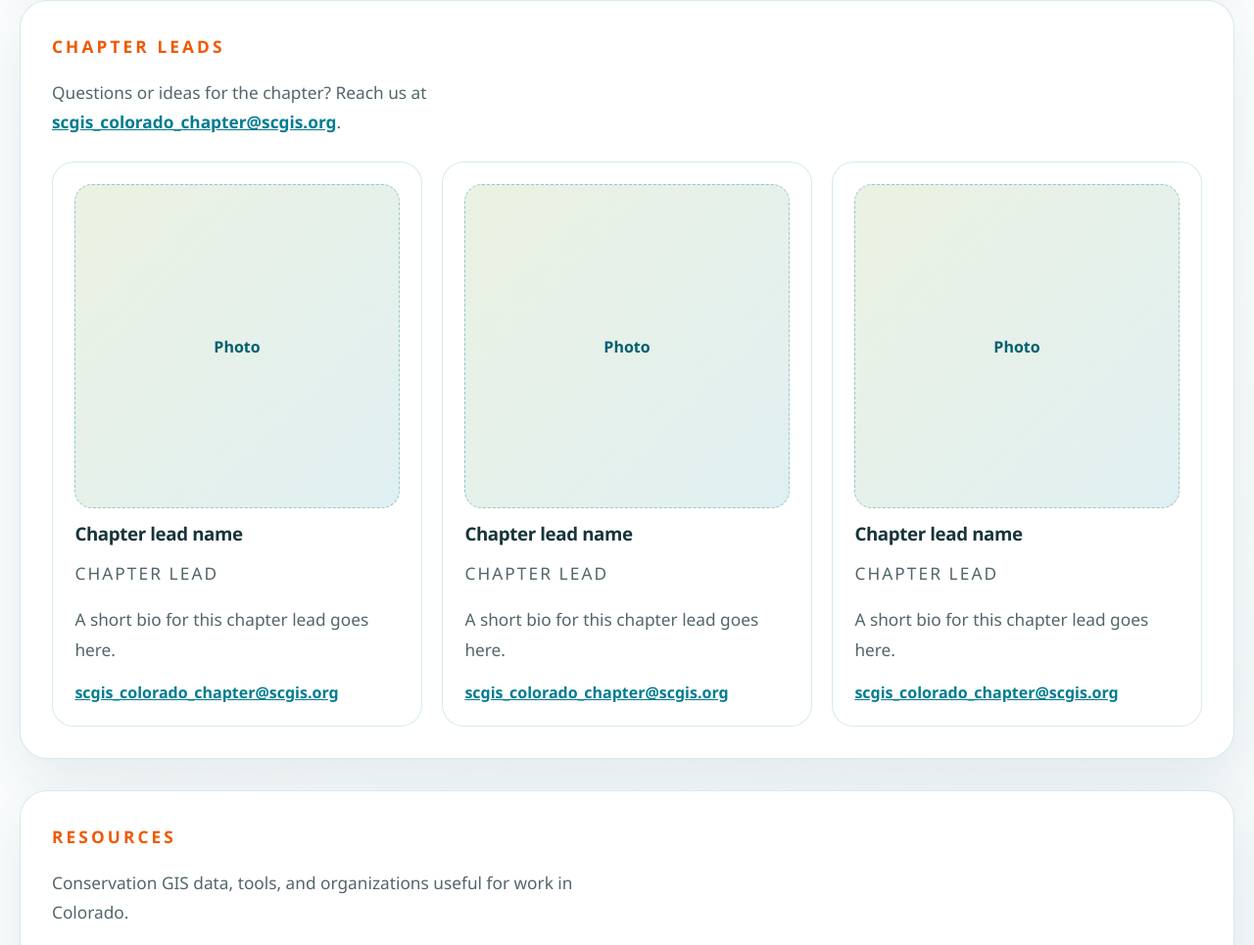
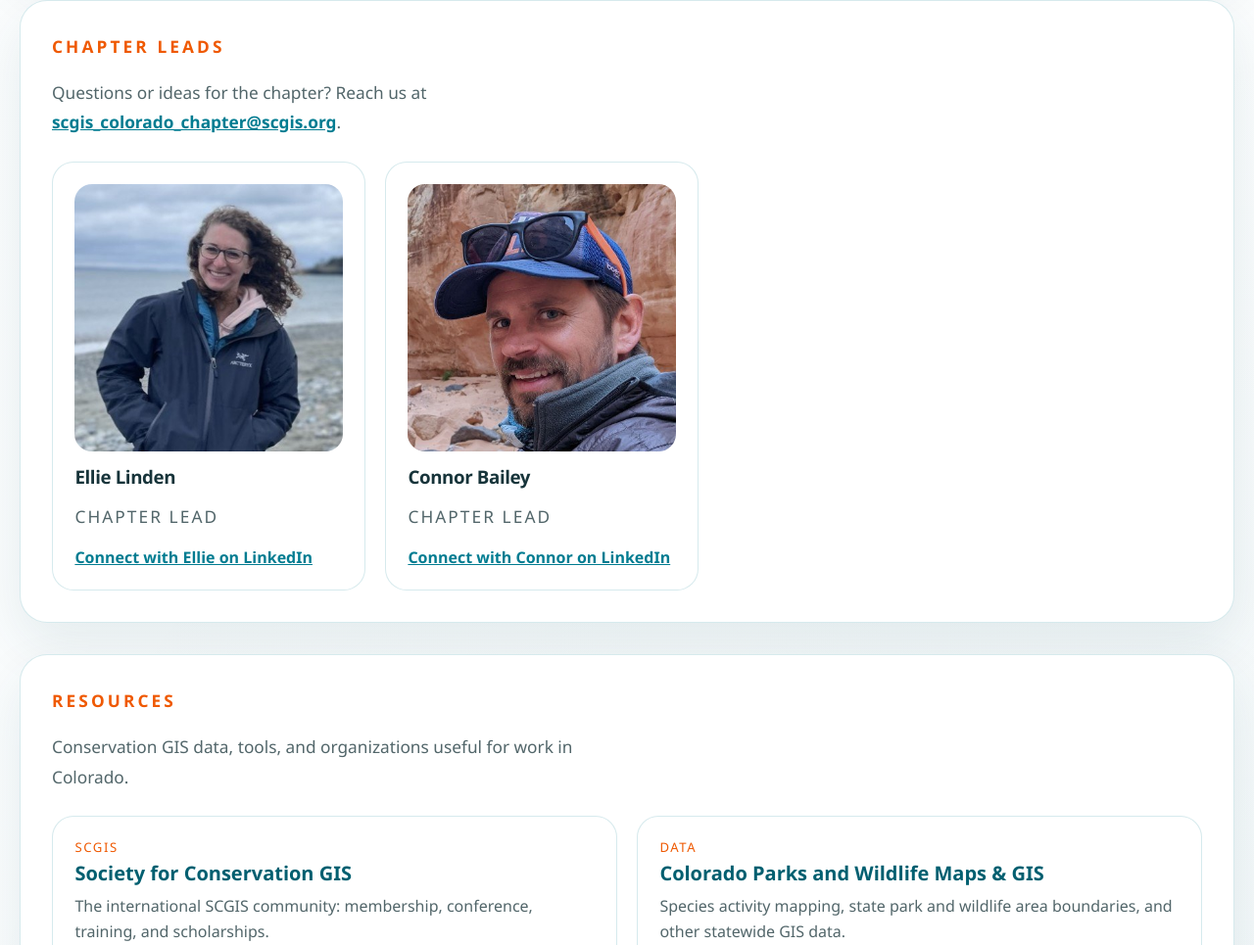
Before and after one commit to scgiscolorado/scgiscolorado.github.io, a plain HTML site: page index.html in a window 1280 px wide. Shown: the part 3496-4461 px from the top of the page at 98% size. Drawn offline with Linux system fonts and the light colour scheme.

Commit message:
Add chapter leads Ellie Linden and Connor Bailey
Replace the placeholder cards with photos, names, and LinkedIn links.

Co-Authored-By: Claude Fable 5.2 <noreply@anthropic.com>
Claude-Session: https://claude.ai/code/session_01TVGVqaZ4kY1pmrMmgdus4K

```diff
--- a/assets/css/styles.css
+++ b/assets/css/styles.css
@@ -982,3 +982,21 @@ a {
 .event-link {
   margin-top: 0;
 }
+
+.leads-grid-two {
+  grid-template-columns: repeat(2, minmax(0, 20rem));
+}
+
+.lead-card .lead-photo {
+  object-position: center;
+}
+
+.lead-card .lead-role {
+  margin-bottom: 0.9rem;
+}
+
+@media (max-width: 820px) {
+  .leads-grid-two {
+    grid-template-columns: 1fr;
+  }
+}
--- a/index.html
+++ b/index.html
@@ -227,39 +227,41 @@
         </div>
 
         <!--
-          CHAPTER LEADS: replace each placeholder card below.
-          For a photo, add it to assets/images/ and swap the
-          <div class="headshot-placeholder">…</div> for:
-          <img class="lead-photo" src="assets/images/first-last.jpg" alt="Describe the photo" />
+          CHAPTER LEADS: each lead is a lead-card. Photos live in assets/images/.
+          To add a bio, put a <p>…</p> after the lead-role line.
         -->
-        <div class="leads-grid">
+        <div class="leads-grid leads-grid-two">
           <article class="lead-card">
-            <div class="headshot-placeholder">Photo</div>
-            <h3>Chapter lead name</h3>
+            <img
+              class="lead-photo"
+              src="assets/images/ellie-linden.jpg"
+              alt="Ellie Linden smiling on a rocky beach, wearing glasses and a navy rain jacket"
+            />
+            <h3>Ellie Linden</h3>
             <p class="lead-role">Chapter Lead</p>
-            <p>A short bio for this chapter lead goes here.</p>
-            <a class="lead-contact" href="mailto:scgis_colorado_chapter@scgis.org"
-              >scgis_colorado_chapter@scgis.org</a
+            <a
+              class="lead-contact"
+              href="https://www.linkedin.com/in/ellie-linden/"
+              target="_blank"
+              rel="noreferrer"
+              >Connect with Ellie on LinkedIn</a
             >
           </article>
 
           <article class="lead-card">
-            <div class="headshot-placeholder">Photo</div>
-            <h3>Chapter lead name</h3>
+            <img
+              class="lead-photo"
+              src="assets/images/connor-bailey.jpg"
+              alt="Connor Bailey smiling in a blue cap with sunglasses on the brim, in front of red canyon walls"
+            />
+            <h3>Connor Bailey</h3>
             <p class="lead-role">Chapter Lead</p>
-            <p>A short bio for this chapter lead goes here.</p>
-            <a class="lead-contact" href="mailto:scgis_colorado_chapter@scgis.org"
-              >scgis_colorado_chapter@scgis.org</a
-            >
-          </article>
-
-          <article class="lead-card">
-            <div class="headshot-placeholder">Photo</div>
-            <h3>Chapter lead name</h3>
-            <p class="lead-role">Chapter Lead</p>
-            <p>A short bio for this chapter lead goes here.</p>
-            <a class="lead-contact" href="mailto:scgis_colorado_chapter@scgis.org"
-              >scgis_colorado_chapter@scgis.org</a
+            <a
+              class="lead-contact"
+              href="https://www.linkedin.com/in/connor-bailey-84593919/"
+              target="_blank"
+              rel="noreferrer"
+              >Connect with Connor on LinkedIn</a
             >
           </article>
         </div>
```
Also changed, not shown: assets/images/connor-bailey.jpg (added), assets/images/ellie-linden.jpg (added), 1 other file.
